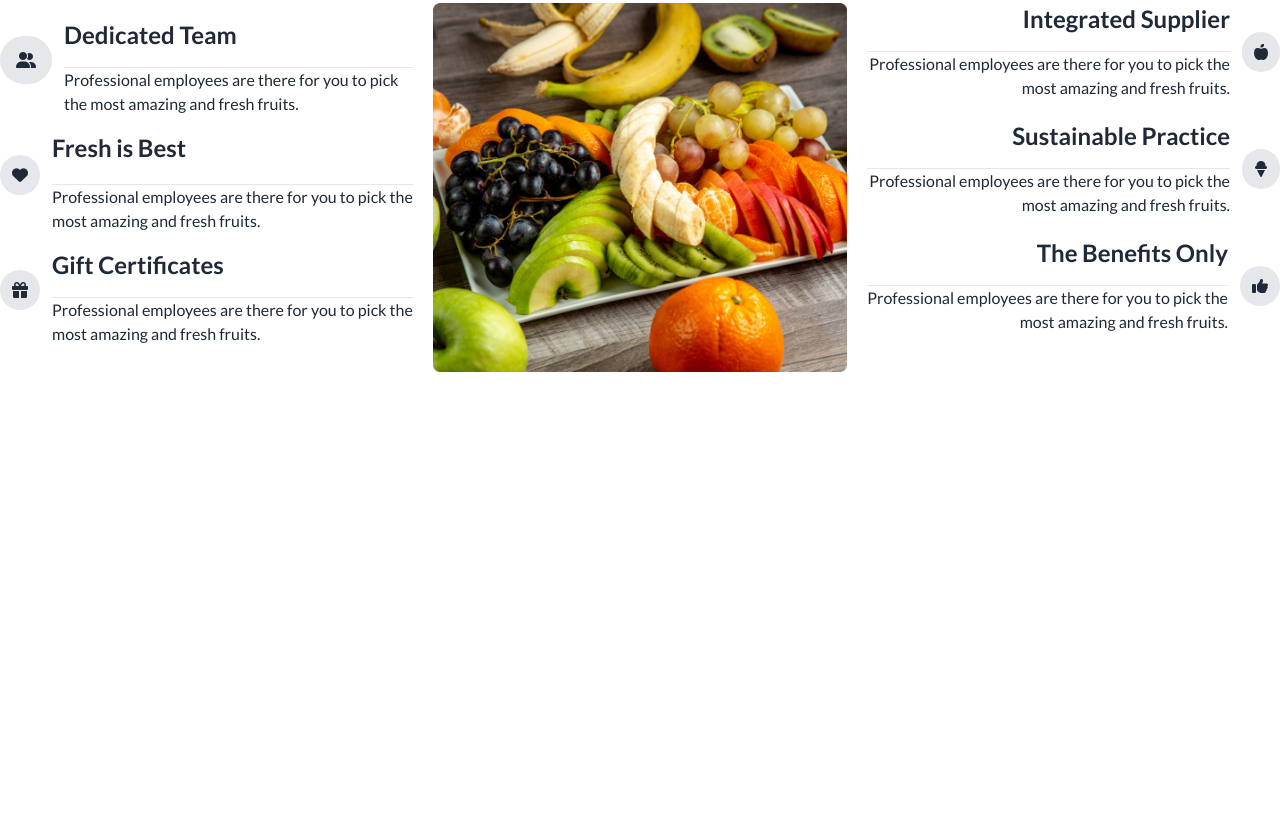
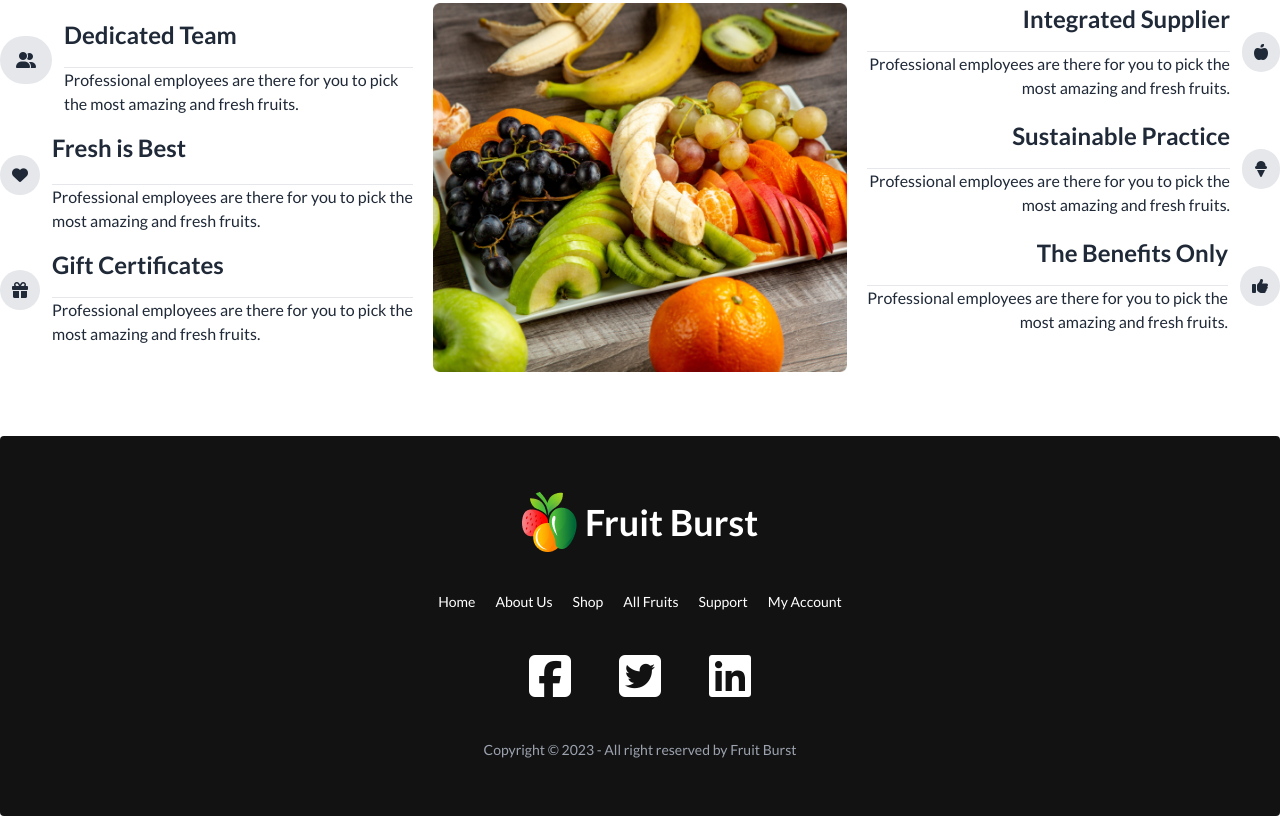
Before and after one commit to saikat66/Fruit-brust-B8A3, a plain HTML site: page index.html in a window 1280 px wide. Shown: the part 2503-3319 px from the top of the page. Before the commit the page ends 2939 px from the top, so only its background shows below. Drawn offline with nearby package versions, Linux system fonts and the light colour scheme.

Commit message:
Footer section added

```diff
--- a/index.html
+++ b/index.html
@@ -629,5 +629,31 @@
       <!-- Why choose us section ends here -->
 
     </main>
+
+    <!-- Footer section starts here -->
+    <footer class="footer footer-center p-14 bg-[#121212] text-base-content rounded">
+      <div class="flex text-white">
+        <img src="./images/logo.png" alt="Logo">
+        <h1 class="text-4xl font-bold cursor-pointer">Fruit Burst</h1>
+      </div>
+
+      <div class="grid grid-flow-col gap-5">
+        <a class="cursor-pointer font-medium text-white">Home</a>
+        <a class="cursor-pointer font-medium text-white">About Us</a>
+        <a class="cursor-pointer font-medium text-white">Shop</a>
+        <a class="cursor-pointer font-medium text-white">All Fruits</a>
+        <a class="cursor-pointer font-medium text-white">Support</a>
+        <a class="cursor-pointer font-medium text-white">My Account</a>
+      </div>
+      <div class="flex gap-12">
+        <i class="fa-brands fa-square-facebook text-white text-5xl cursor-pointer"></i>
+        <i class="fa-brands fa-square-twitter text-white text-5xl cursor-pointer"></i>
+        <i class="fa-brands fa-linkedin text-white text-5xl cursor-pointer"></i>
+      </div>
+      <div>
+        <p class="text-gray-400">Copyright © 2023 - All right reserved by Fruit Burst</p>
+      </div>
+    </footer>
+    <!-- Footer section ends here -->
   </body>
 </html>
```
